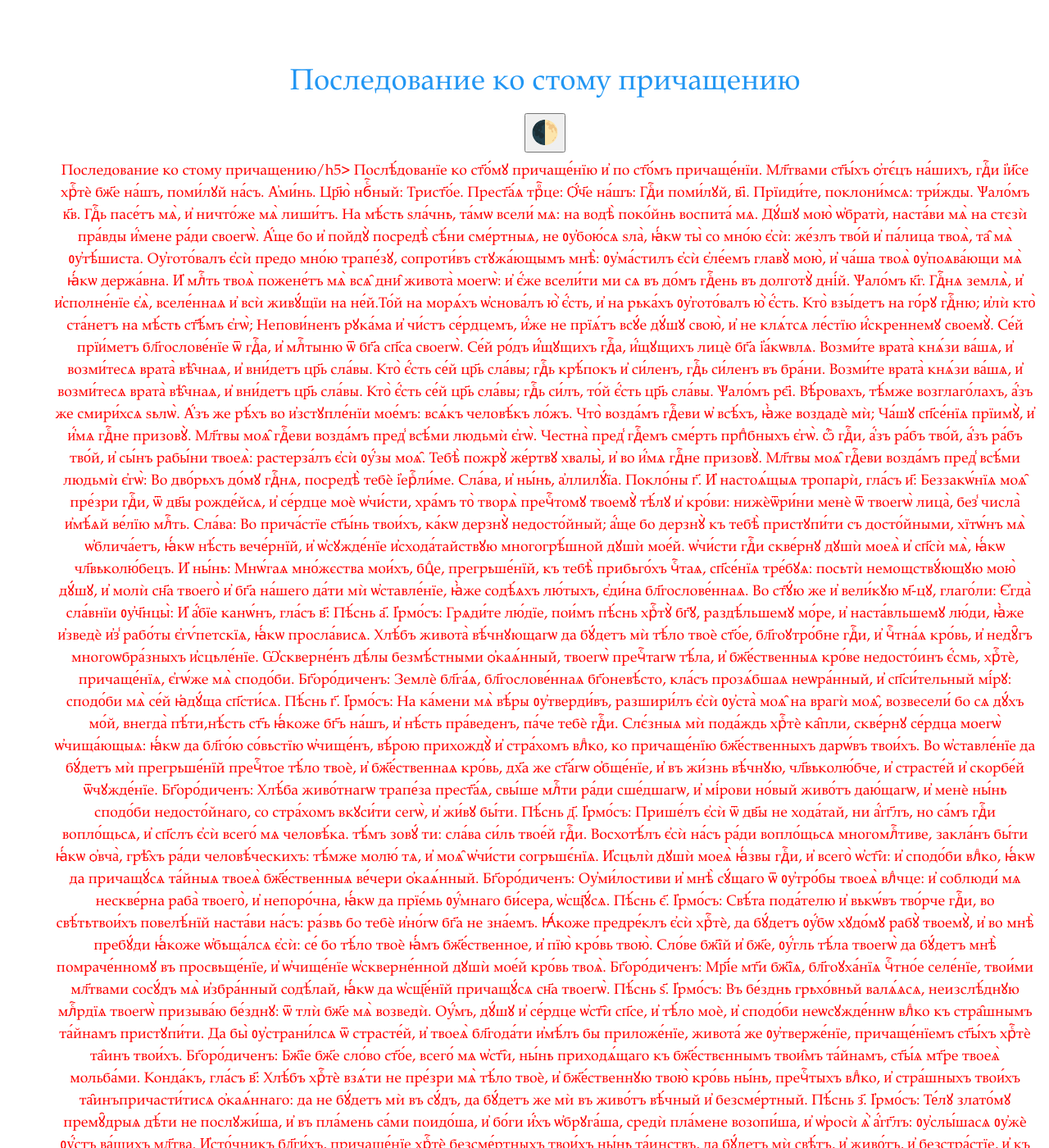
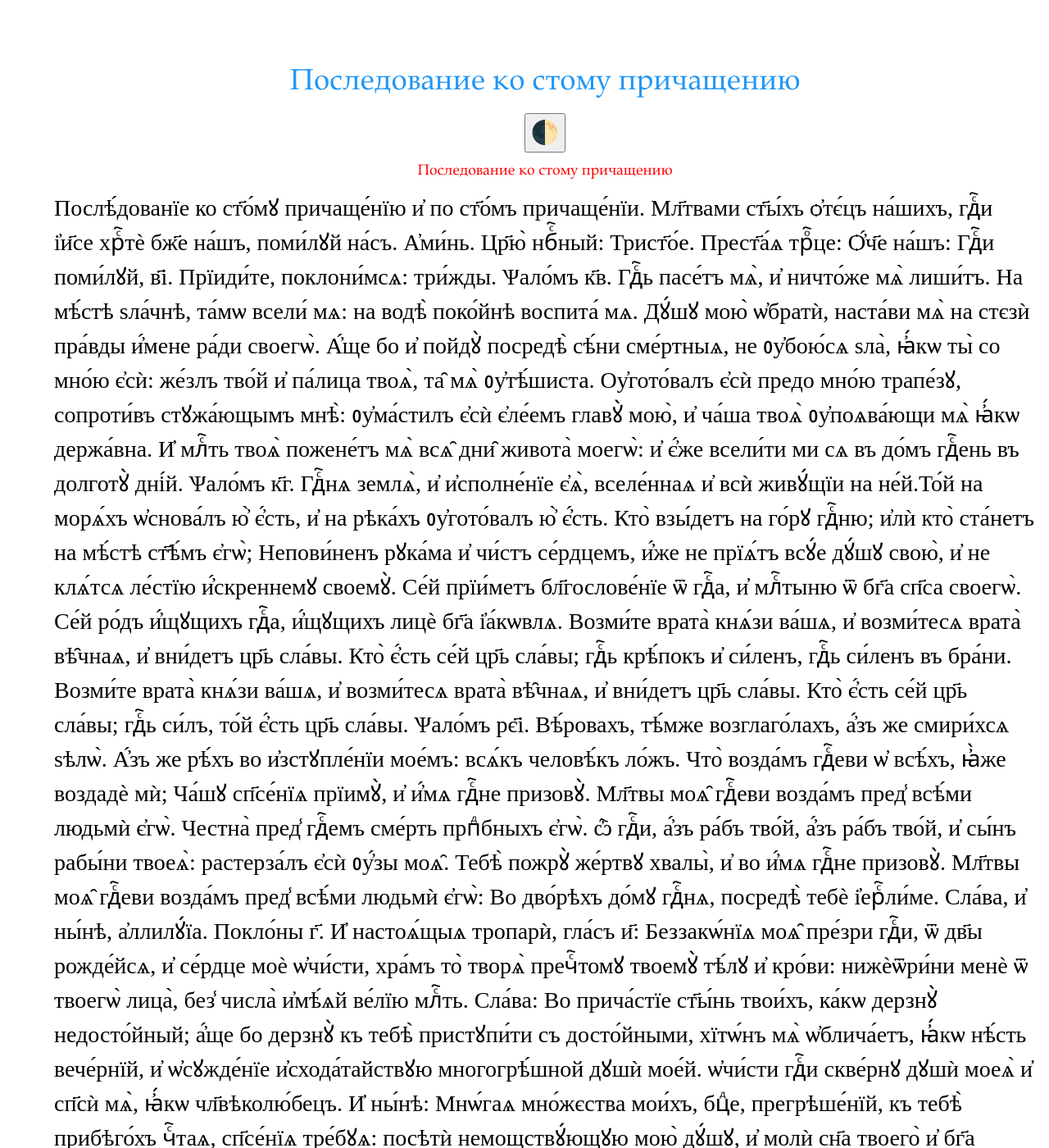
Before and after one commit to markjville/markjville.github.io, a Jekyll site: the page docs/последование-ко-причастию.html, which Jekyll copies as it is, in a window 1280 px wide and 1400 px high. Shown: the whole window at 82% size. Built offline with Jekyll 4.4.1, drawn with Linux system fonts in a browser that asks for light colours; some web fonts are replaced; comment, search, counter and statistics services are not loaded; some of the changed text lies outside the part shown.

Commit message:
Update последование-ко-причастию.html

```diff
--- a/docs/последование-ко-причастию.html
+++ b/docs/последование-ко-причастию.html
@@ -33,7 +33,7 @@ p::first-letter {
 </div>
 
       <div class="post-content">
-                  <h5 style="color:red; text-align: center;">Последование ко стому причащению/h5>
+                  <h5 style="color:red; text-align: center;">Последование ко стому причащению</h5>
 
 Послѣ́дованїе ко ст҃о́мꙋ причаще́нїю и҆ по ст҃о́мъ причаще́нїи.
 Мл҃твами ст҃ы́хъ ѻ҆тє́цъ на́шихъ, гдⷭ҇и і҆и҃се хрⷭ҇тѐ бж҃е на́шъ,
```
